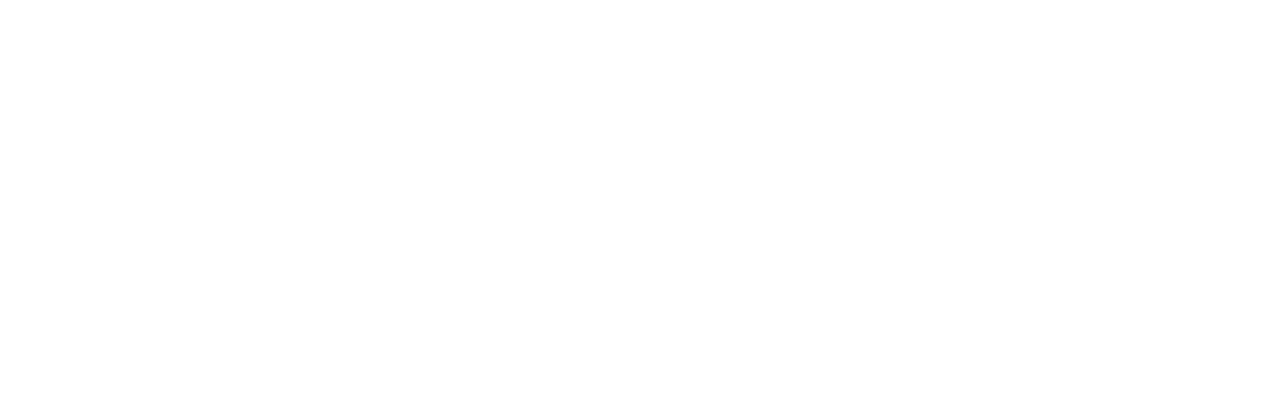
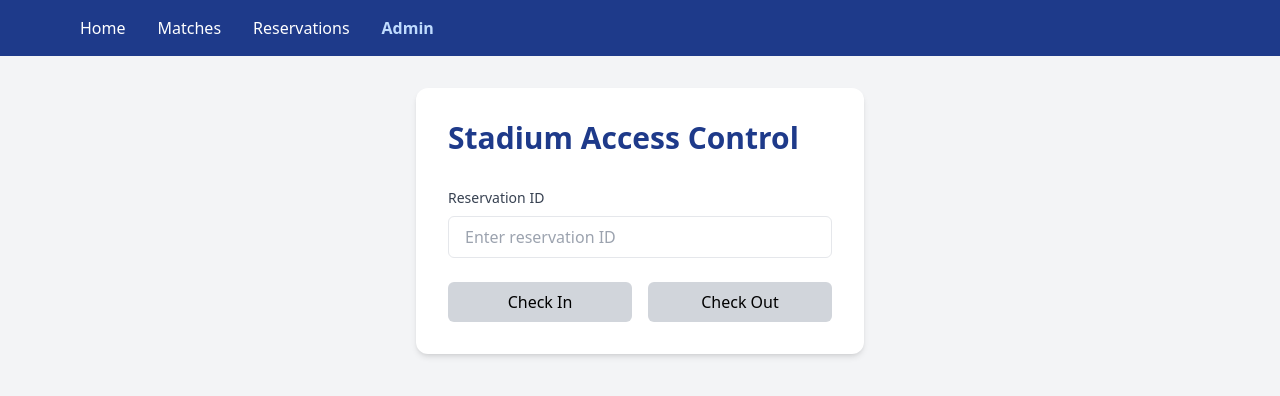
Before and after one commit to OmarAbuhassan/Distributed-Ticketing-System-for-Football-Matches, a React (Vite) app in the folder frontend/match-ticketing-system/: page /admin in a window 1280 px wide. Before the commit this address had no page. Shown: the top 396 px of the page. Built offline with nearby package versions, Linux system fonts and the light colour scheme.

Commit message:
Add Admin page for check in/out
Add admin page for check in/out and create rest api endpoints to mange the check in/out

```diff
--- a/frontend/match-ticketing-system/src/App.jsx
+++ b/frontend/match-ticketing-system/src/App.jsx
@@ -1,17 +1,19 @@
-import { BrowserRouter, Routes, Route } from 'react-router-dom';
+import { BrowserRouter as Router, Routes, Route } from 'react-router-dom';
+// import Home from './pages/Home';
 import Matches from './pages/Matches';
 import Reservations from './pages/Reservations';
-// import Home from './pages/Home'; // optional if you have a different one
+import Admin from './pages/Admin';
 
 function App() {
   return (
-    <BrowserRouter>
+    <Router>
       <Routes>
         <Route path="/" element={<Matches />} />
         <Route path="/matches" element={<Matches />} />
         <Route path="/reservations" element={<Reservations />} />
+        <Route path="/admin" element={<Admin />} />
       </Routes>
-    </BrowserRouter>
+    </Router>
   );
 }
 
--- a/frontend/match-ticketing-system/src/components/Header.jsx
+++ b/frontend/match-ticketing-system/src/components/Header.jsx
@@ -1,15 +1,33 @@
 import React from 'react';
-import { Link } from 'react-router-dom';
+import { Link, useLocation } from 'react-router-dom';
 
 export default function Header() {
+  const location = useLocation();
+
+  const navItems = [
+    { path: '/', label: 'Home' },
+    { path: '/matches', label: 'Matches' },
+    { path: '/reservations', label: 'Reservations' },
+    { path: '/admin', label: 'Admin' }
+  ];
+
   return (
-    <header className="bg-blue-900 text-white px-6 py-4 flex justify-between items-center shadow-md">
-      <div className="text-xl font-bold tracking-wide">📋 MatchMaste</div>
-      <nav className="space-x-6 text-sm font-medium">
-        <Link to="/" className="hover:underline">Home</Link>
-        <Link to="/matches" className="hover:underline">Matches</Link>
-        <Link to="/contact" className="hover:underline">Contact</Link>
-        <Link to="/reservations" className="hover:underline">Reservations</Link>
+    <header className="bg-blue-900 text-white shadow-lg">
+      <nav className="max-w-6xl mx-auto px-4 py-4">
+        <ul className="flex space-x-8">
+          {navItems.map((item) => (
+            <li key={item.path}>
+              <Link
+                to={item.path}
+                className={`hover:text-blue-200 transition-colors ${
+                  location.pathname === item.path ? 'text-blue-200 font-bold' : ''
+                }`}
+              >
+                {item.label}
+              </Link>
+            </li>
+          ))}
+        </ul>
       </nav>
     </header>
   );
--- /dev/null
+++ b/frontend/match-ticketing-system/src/pages/Admin.jsx
@@ -0,0 +1,110 @@
+import React, { useState } from 'react';
+import Header from '../components/Header';
+import axios from 'axios';
+import config from '../../config';
+
+export default function Admin() {
+  const [reservationId, setReservationId] = useState('');
+  const [message, setMessage] = useState({ text: '', type: '' });
+  const [loading, setLoading] = useState(false);
+
+  const handleCheckIn = async () => {
+    try {
+        setLoading(true);
+        console.log('Before check-in request');
+        const response = await axios.post(`${config.API_URL}/check_in`, {
+            reservation_id: reservationId,
+            status: 'checked_in',
+            timestamp: new Date().toISOString()
+        });
+        console.log(response.data);
+        if (response.data.status === 'success') {
+            setMessage({ text: response.data.message, type: 'success' });
+        } else {
+            setMessage({ text: response.data.message, type: 'error' });
+        }
+        setReservationId('');
+    } catch (error) {
+      setMessage({ text: error.response?.data?.message || 'Error during check-in', type: 'error' });
+    } finally {
+      setLoading(false);
+    }
+  };
+
+  const handleCheckOut = async () => {
+    try {
+      setLoading(true);
+      const response = await axios.post(`${config.API_URL}/check_out`, {
+        reservation_id: reservationId,
+        status: 'checked_out',
+        timestamp: new Date().toISOString()
+      });
+      setMessage({ text: 'Check-out successful!', type: 'success' });
+      setReservationId('');
+    } catch (error) {
+      setMessage({ text: error.response?.data?.message || 'Error during check-out', type: 'error' });
+    } finally {
+      setLoading(false);
+    }
+  };
+
+  return (
+    <>
+      <Header />
+      <div className="min-h-screen bg-gray-100 p-8">
+        <div className="max-w-md mx-auto bg-white rounded-xl shadow-md p-8">
+          <h1 className="text-3xl font-bold text-blue-900 mb-8">Stadium Access Control</h1>
+
+          <div className="space-y-6">
+            <div>
+              <label htmlFor="reservationId" className="block text-sm font-medium text-gray-700 mb-2">
+                Reservation ID
+              </label>
+              <input
+                type="text"
+                id="reservationId"
+                value={reservationId}
+                onChange={(e) => setReservationId(e.target.value)}
+                className="w-full px-4 py-2 border rounded-md focus:outline-none focus:ring-2 focus:ring-blue-500"
+                placeholder="Enter reservation ID"
+              />
+            </div>
+
+            {message.text && (
+              <div className={`p-4 rounded-md ${
+                message.type === 'success' ? 'bg-green-100 text-green-700' : 'bg-red-100 text-red-700'
+              }`}>
+                {message.text}
+              </div>
+            )}
+
+            <div className="flex gap-4">
+              <button
+                onClick={handleCheckIn}
+                disabled={loading || !reservationId}
+                className={`flex-1 py-2 px-4 rounded-md ${
+                  loading || !reservationId
+                    ? 'bg-gray-300 cursor-not-allowed'
+                    : 'bg-blue-900 hover:bg-blue-700 text-white'
+                }`}
+              >
+                Check In
+              </button>
+              <button
+                onClick={handleCheckOut}
+                disabled={loading || !reservationId}
+                className={`flex-1 py-2 px-4 rounded-md ${
+                  loading || !reservationId
+                    ? 'bg-gray-300 cursor-not-allowed'
+                    : 'bg-blue-900 hover:bg-blue-700 text-white'
+                }`}
+              >
+                Check Out
+              </button>
+            </div>
+          </div>
+        </div>
+      </div>
+    </>
+  );
+}
```
Also changed, not shown: 1 other file (tests, documents, lock files or other folders).
